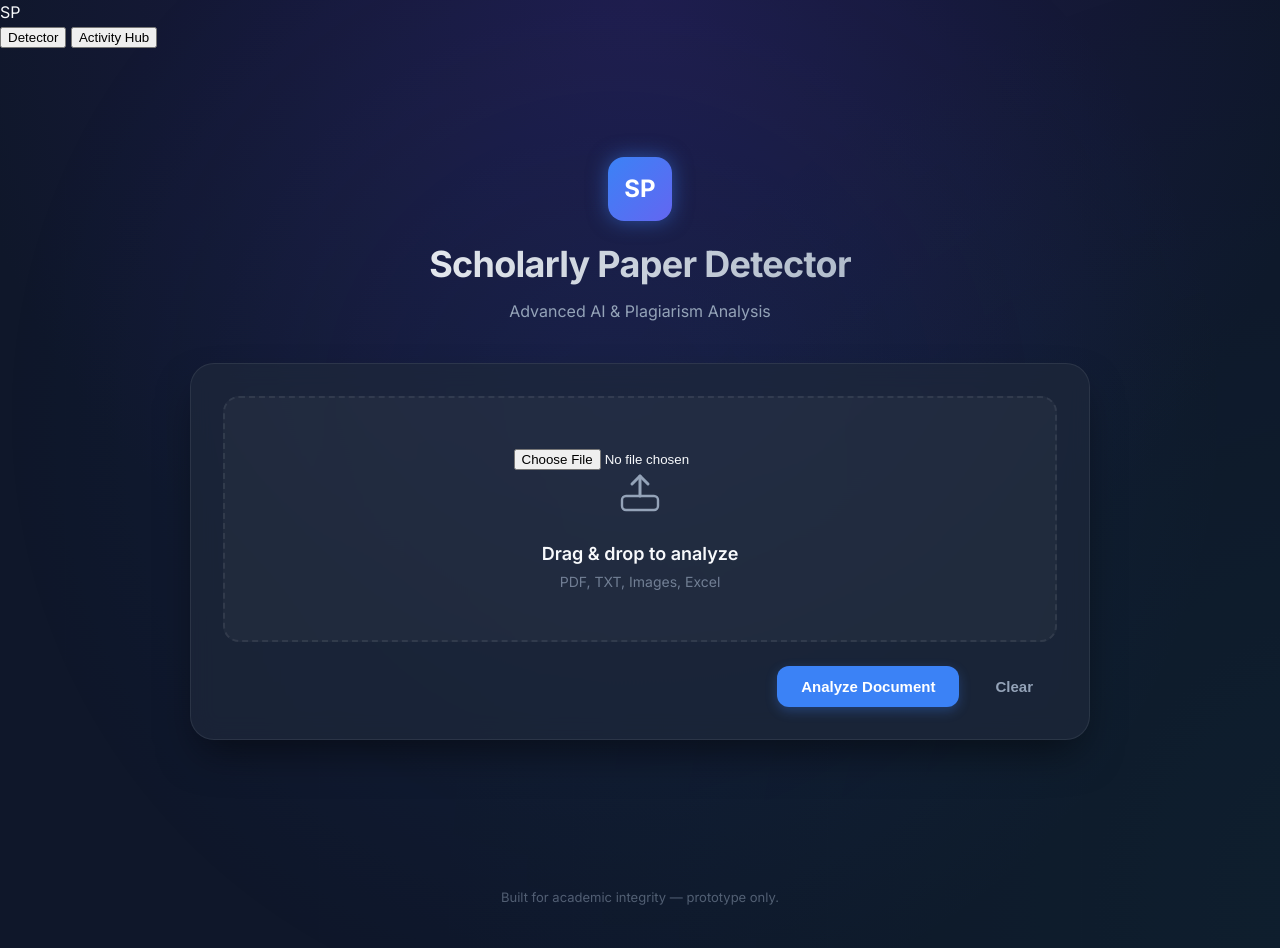
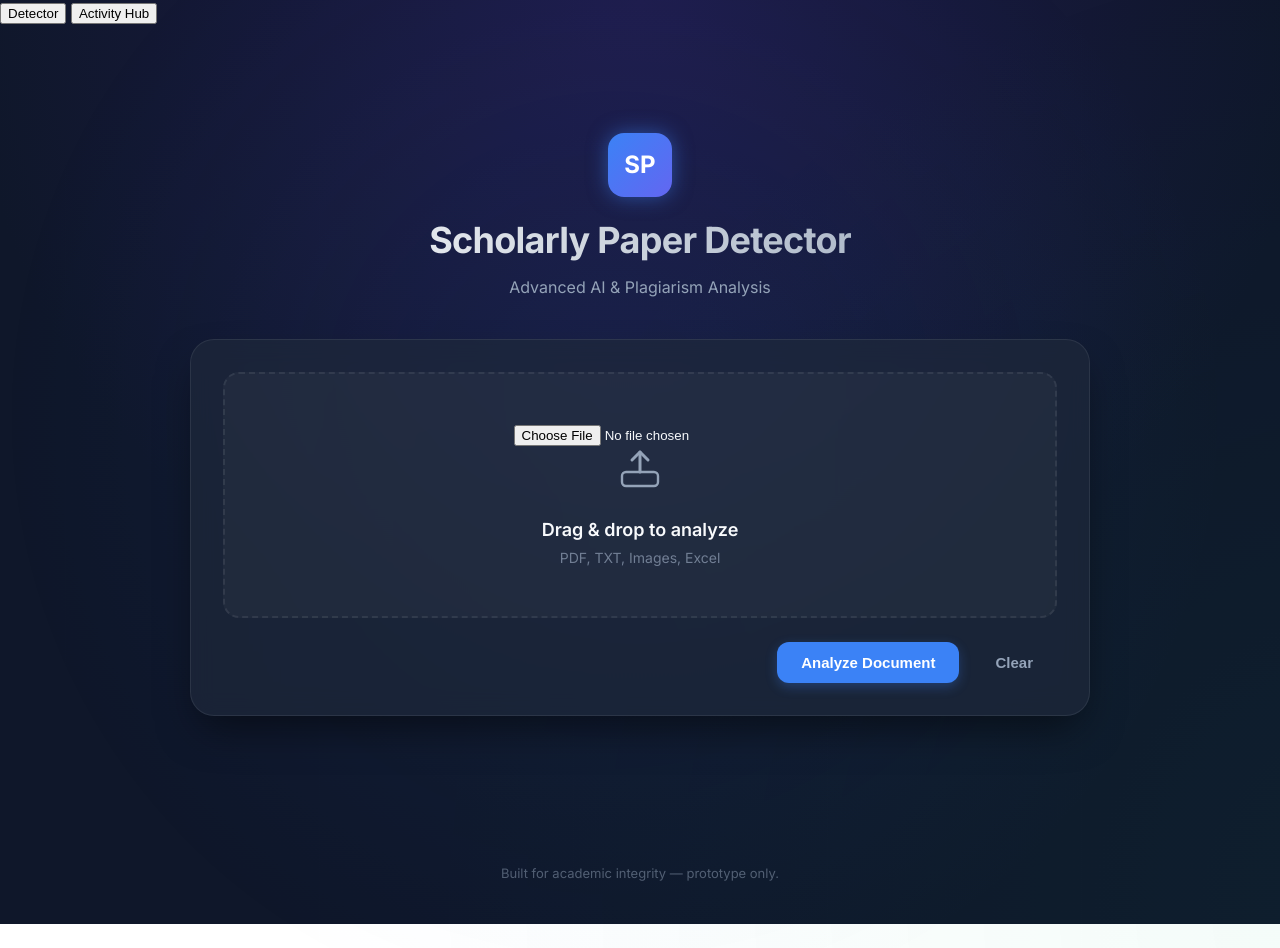
Before and after one commit to rithika5656/Detection-of-AI-Generated-Scholarly-Paper, a plain HTML site: page web/index.html in a window 1280 px wide. After the commit the page ends 924 px from the top, so only its background shows below. Drawn offline with nearby package versions, Linux system fonts and the light colour scheme; files that its build step writes are made by us from their sources; files whose address does not match are found by name.

```diff
--- a/web/index.html
+++ b/web/index.html
@@ -28,7 +28,6 @@
 
   <!-- Navigation -->
   <nav class="glass-nav">
-    <div class="nav-logo">SP</div>
     <div class="nav-links">
       <button class="nav-btn active" data-target="home-page">Detector</button>
       <button class="nav-btn" data-target="activity-page">Activity Hub</button>
```
